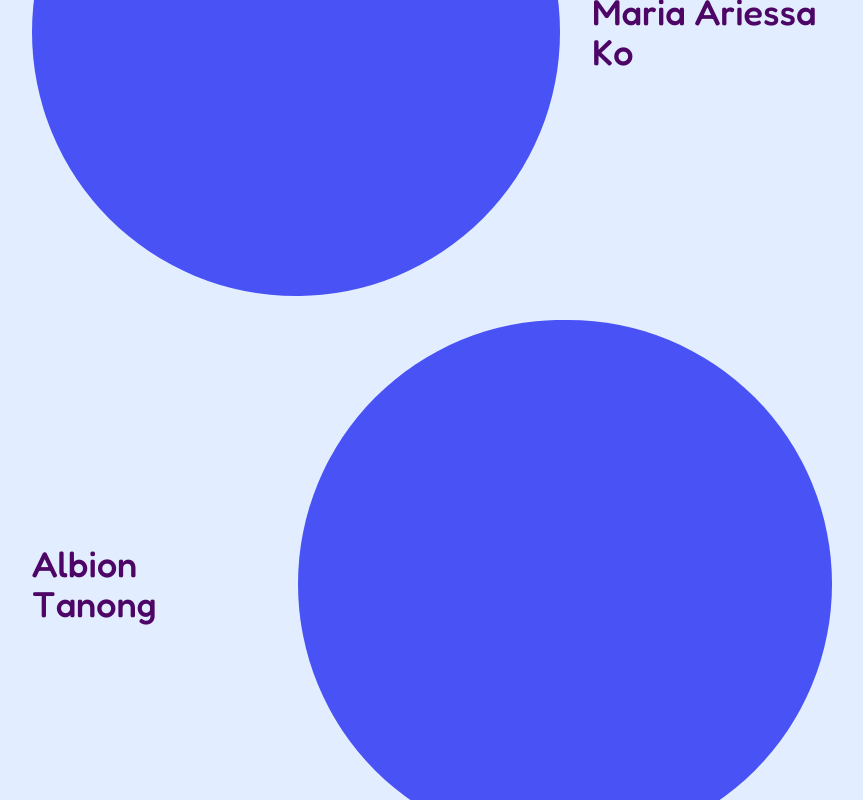
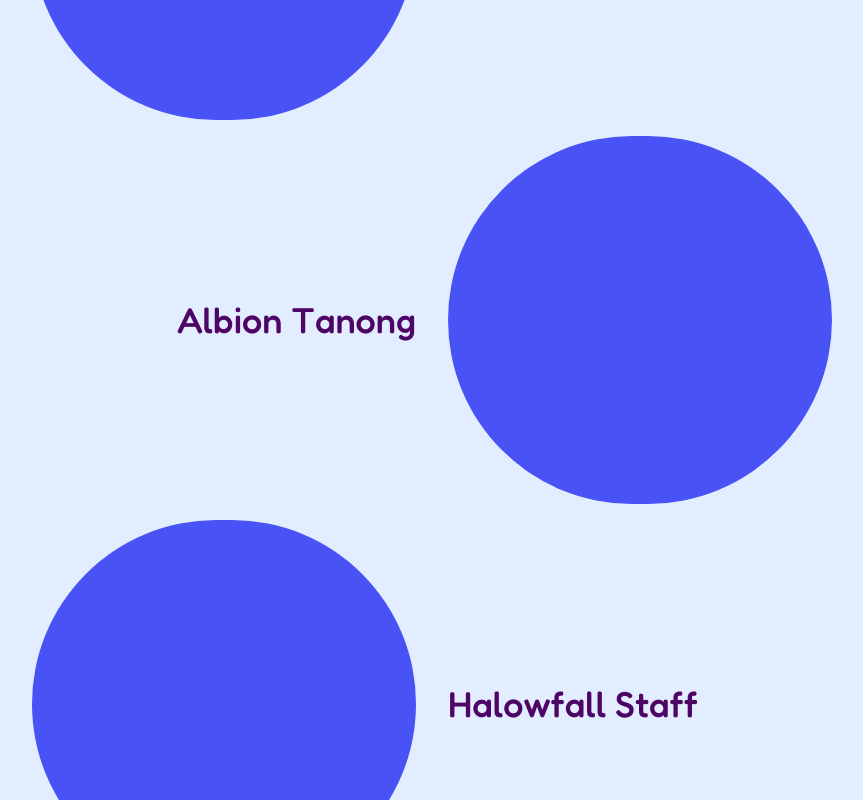
Before and after one commit to JoseArron/central-launch, a Next.js app: page / in a window 1280 px wide. Shown: the part 2580-3380 px from the top of the page, without its empty margins (208-1071 px from the left). Built offline with nearby package versions, Linux system fonts and the light colour scheme.

Commit message:
[Fix] small fix

```diff
--- a/src/components/Speaker.tsx
+++ b/src/components/Speaker.tsx
@@ -10,9 +10,9 @@ interface SpeakerProps {
 const Speaker = ({ imgSrc, name, reverse = true }: SpeakerProps) => {
   return (
     <div
-      className={`flex ${reverse ? "flex-row-reverse" : "flex-row"} w-full h-fit gap-8 min-h-40 items-center`}
+      className={`flex ${reverse ? "flex-row-reverse text-end" : "flex-row text-start"} w-full h-fit gap-8 min-h-40 items-center `}
     >
-      <div className="bg-blue rounded-full w-24 h-24 sm:w-48 sm:h-48 md:w-64 md:h-64 lg:w-[34rem] lg:h-[33rem] aspect-square"></div>
+      <div className="bg-blue rounded-full size-40 sm:size-48 md:size-64 lg:w-[24rem] lg:h-[23rem] aspect-square"></div>
       <WavyText text={name} className="text-3xl lg:text-4xl break-words" />
     </div>
   );
--- a/src/components/sections/Speakers.tsx
+++ b/src/components/sections/Speakers.tsx
@@ -20,13 +20,13 @@ export default function Speakers() {
   return (
     <div
       id="speakers"
-      className="bg-sky flex flex-col items-center justify-center py-12 px-12 md:px-28 lg:px-52 xl:px-60  gap-6"
+      className="bg-sky flex flex-col items-center justify-center py-12 px-12 md:px-28 lg:px-52 xl:px-60 gap-4"
     >
       <WavyText
         text={"Speakers"}
         className="text-white text-4xl font-medium bg-foreground p-4 rounded-full"
       />
-      <div className="flex flex-col gap-2.5"></div>
+      <div className="flex flex-col gap-0"></div>
       {speakers.map(({ imgSrc, name }, index) => (
         <Speaker
           key={index}
```
